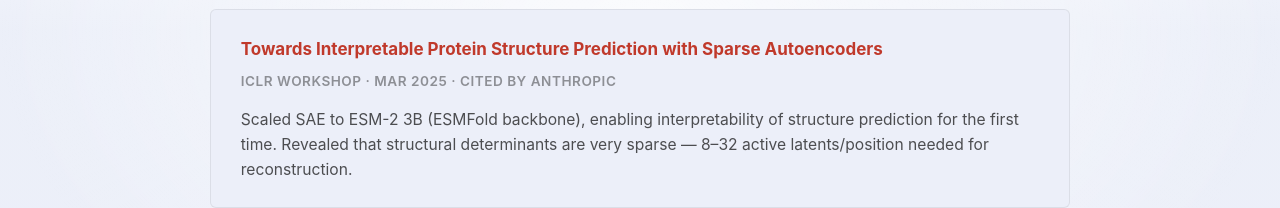
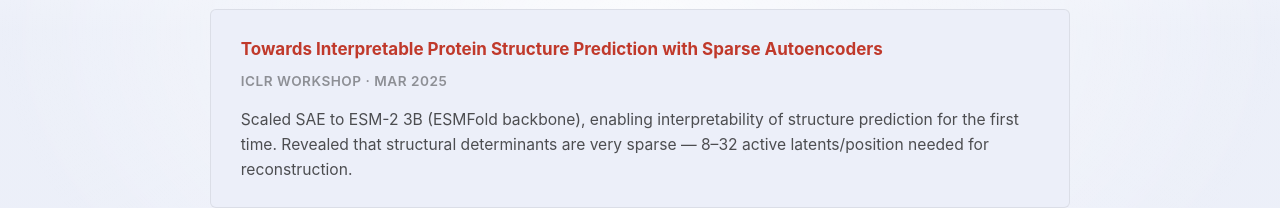
Before and after one commit to dyang438/blog_website, a SvelteKit app: page / in a window 1280 px wide. Shown: the part 1170-1378 px from the top of the page. Built offline with nearby package versions, Linux system fonts and the light colour scheme.

Commit message:
remove cited by anthropic from paper

```diff
--- a/src/routes/+page.svelte
+++ b/src/routes/+page.svelte
@@ -107,7 +107,7 @@
 		<h2>Publication</h2>
 		<a href="https://arxiv.org/abs/2503.08764" class="paper-card" target="_blank" rel="noopener noreferrer">
 			<p class="paper-title">Towards Interpretable Protein Structure Prediction with Sparse Autoencoders</p>
-			<p class="paper-venue">ICLR Workshop · Mar 2025 · Cited by Anthropic</p>
+			<p class="paper-venue">ICLR Workshop · Mar 2025</p>
 			<p class="paper-desc">Scaled SAE to ESM-2 3B (ESMFold backbone), enabling interpretability of structure prediction for the first time. Revealed that structural determinants are very sparse — 8–32 active latents/position needed for reconstruction.</p>
 		</a>
 	</section>
```
